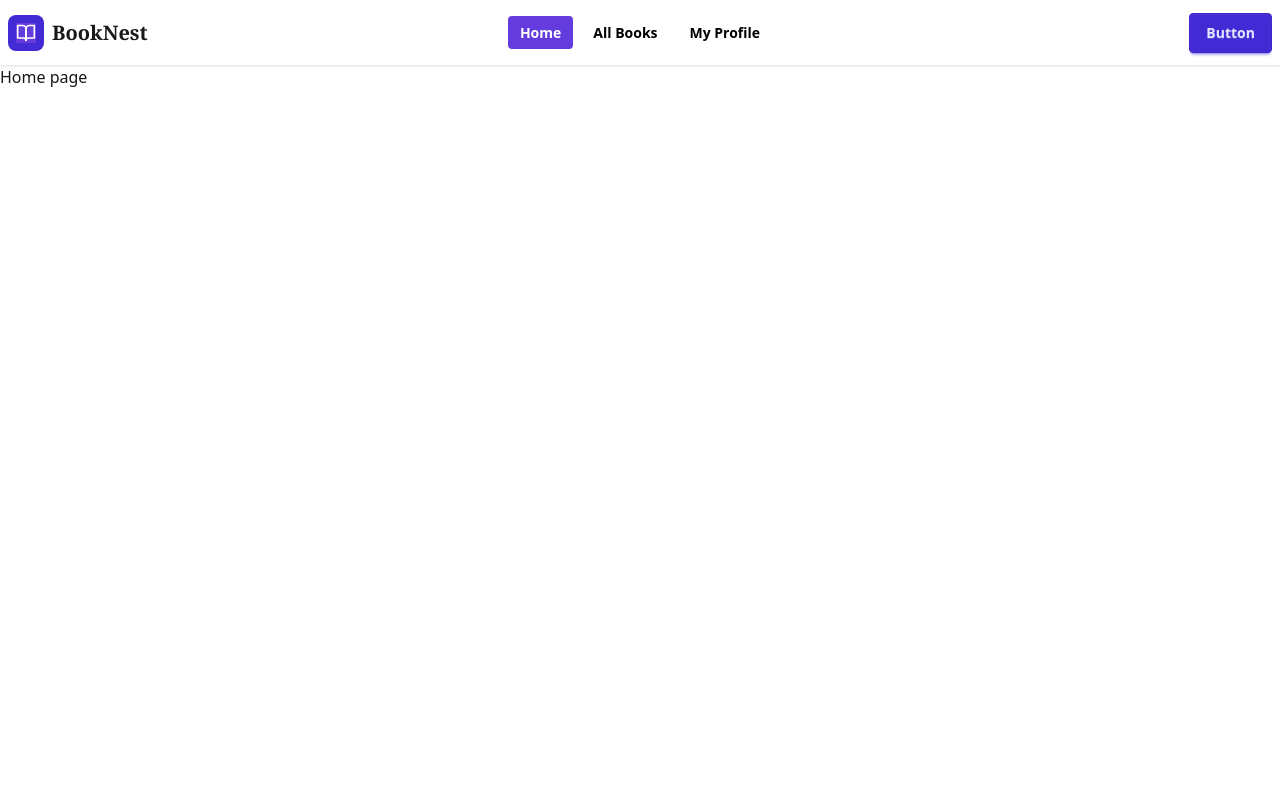
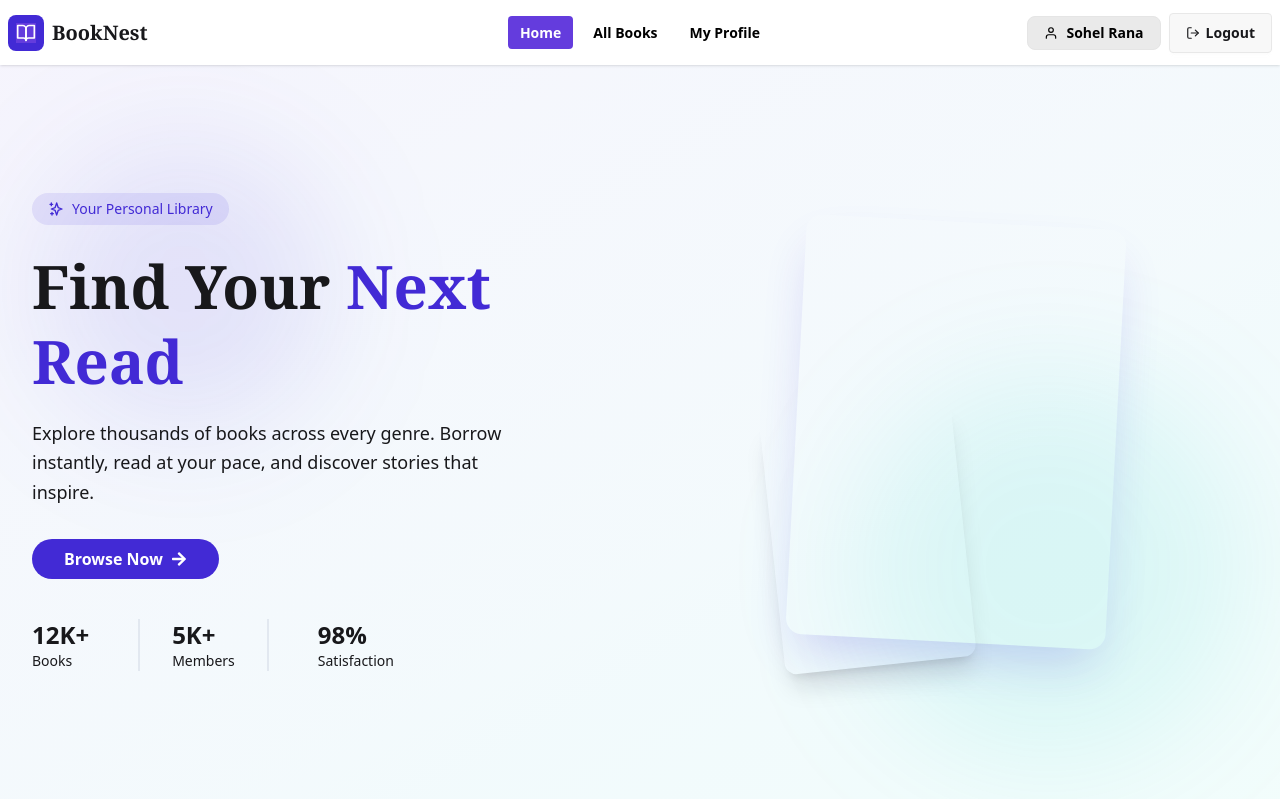
Before and after one commit to soheldev-codes/BookNest, a Next.js app: page / in a window 1280 px wide. Built offline with nearby package versions, Linux system fonts and the light colour scheme.

Commit message:
banner design done

```diff
--- a/next.config.mjs
+++ b/next.config.mjs
@@ -1,6 +1,16 @@
 /** @type {import('next').NextConfig} */
 const nextConfig = {
-  /* config options here */
+   images: {
+    remotePatterns: [
+      {
+        protocol: 'https',
+        hostname: '/**',
+        port: '',
+        pathname: '/**',
+        search: '',
+      },
+    ],
+  },
 };
 
 export default nextConfig;
--- a/package.json
+++ b/package.json
@@ -9,6 +9,7 @@
     "lint": "eslint"
   },
   "dependencies": {
+    "framer-motion": "^12.38.0",
     "next": "16.2.4",
     "react": "19.2.4",
     "react-dom": "19.2.4",
--- a/src/app/page.js
+++ b/src/app/page.js
@@ -1,9 +1,10 @@
+import Banner from "@/components/Banner/Banner";
 
 
 export default function Home() {
   return (
     <div>
-      Home page
+      <Banner/>
     </div>
   );
 }
--- /dev/null
+++ b/src/components/Banner/Banner.jsx
@@ -0,0 +1,93 @@
+"use client";
+import Link from "next/link";
+import React from "react";
+import { FaArrowRight } from "react-icons/fa";
+import { HiOutlineSparkles } from "react-icons/hi";
+import { motion } from "framer-motion";
+import Image from "next/image";
+
+const Banner = () => {
+  return (
+    <div className="relative overflow-hidden bg-gradient-to-br from-primary/5 via-background to-accent/5">
+      {/* Decorative elements */}
+      <div className="absolute top-20 left-10 w-72 h-72 bg-primary/10 rounded-full blur-3xl" />
+      <div className="absolute bottom-10 right-10 w-96 h-96 bg-accent/10 rounded-full blur-3xl" />
+
+      <div className="relative max-w-7xl mx-auto px-4 sm:px-6 lg:px-8 py-20 md:py-32">
+        <div className="grid md:grid-cols-2 gap-12 items-center">
+          <motion.div
+            initial={{ opacity: 0, x: -30 }}
+            animate={{ opacity: 1, x: 0 }}
+            transition={{ duration: 0.6 }}
+          >
+            <div className="inline-flex items-center gap-2 px-4 py-1.5 bg-primary/10 rounded-full text-primary text-sm font-medium mb-6">
+              <HiOutlineSparkles className="w-4 h-4" />
+              Your Personal Library
+            </div>
+            <h1 className="font-serif text-4xl sm:text-5xl lg:text-6xl font-bold text-foreground leading-tight">
+              Find Your <span className="text-primary">Next Read</span>
+            </h1>
+            <p className="mt-5 text-lg text-muted-foreground leading-relaxed max-w-lg">
+              Explore thousands of books across every genre. Borrow instantly,
+              read at your pace, and discover stories that inspire.
+            </p>
+            <div className="mt-8 flex flex-wrap gap-4">
+              <Link href="/books">
+                <button className="bg-primary hover:bg-primary/90 text-white rounded-full px-8 gap-2 group flex items-center py-2 font-semibold cursor-pointer ">
+                  Browse Now
+                  <FaArrowRight className="w-4 h-4 group-hover:translate-x-1 transition-transform" />
+                </button>
+              </Link>
+            </div>
+            <div className="mt-10 flex items-center gap-6">
+              <div>
+                <p className="text-2xl font-bold text-foreground">12K+</p>
+                <p className="text-sm text-muted-foreground">Books</p>
+              </div>
+              <div className="w-px h-10 bg-border" />
+              <div className="border-x-2 px-8 border-slate-200">
+                <p className="text-2xl font-bold text-foreground">5K+</p>
+                <p className="text-sm text-muted-foreground">Members</p>
+              </div>
+              <div className="w-px h-10 bg-border" />
+              <div>
+                <p className="text-2xl font-bold text-foreground">98%</p>
+                <p className="text-sm text-muted-foreground">Satisfaction</p>
+              </div>
+            </div>
+          </motion.div>
+
+          <motion.div
+            initial={{ opacity: 0, x: 30 }}
+            animate={{ opacity: 1, x: 0 }}
+            transition={{ duration: 0.6, delay: 0.2 }}
+            className="hidden md:flex justify-center"
+          >
+            <div className="relative">
+              <div className="w-80 h-[420px] rounded-2xl overflow-hidden shadow-2xl shadow-primary/20 rotate-3 hover:rotate-0 transition-transform duration-500">
+                {/* <Image
+                  src="https://images.unsplash.com/photo-1512820790803-83ca734da794?w=600&q=80"
+                  alt="Books"
+                  className="w-full h-full object-cover"
+                  width={300}
+                  height={300}
+                /> */}
+              </div>
+              <div className="absolute -bottom-6 -left-6 w-48 h-64 rounded-xl overflow-hidden shadow-xl -rotate-6 hover:rotate-0 transition-transform duration-500">
+                {/* <Image
+                  src="https://images.unsplash.com/photo-1544716278-ca5e3f4abd8c?w=400&q=80"
+                  alt="Reading"
+                  className="w-full h-full object-cover"
+                  width={300}
+                  height={300}
+                /> */}
+              </div>
+            </div>
+          </motion.div>
+        </div>
+      </div>
+    </div>
+  );
+};
+
+export default Banner;
--- a/src/components/shared/Navbar/Navbar.jsx
+++ b/src/components/shared/Navbar/Navbar.jsx
@@ -2,7 +2,7 @@
 
 import Link from "next/link";
 import { usePathname } from "next/navigation";
-import { FiBookOpen } from "react-icons/fi";
+import { FiBookOpen, FiLogIn, FiLogOut, FiUser } from "react-icons/fi";
 
 const Navbar = () => {
   const pathname = usePathname();
@@ -13,8 +13,9 @@ const Navbar = () => {
     { label: "My Profile", path: "/profile" },
   ];
 
-  // ✅ Active checker function
   const isActive = (path) => pathname === path;
+
+  const user = true;
 
   return (
     <div className="bg-base-100 shadow-sm">
@@ -90,7 +91,20 @@ const Navbar = () => {
 
         {/* RIGHT */}
         <div className="navbar-end">
-          <button className="btn btn-primary">Button</button>
+          {user ? (
+            <>
+              <div className="badge badge-soft py-4 px-4 text-black font-semibold mr-2">
+                <FiUser /> Sohel Rana
+              </div>
+              <button className="btn ">
+                <FiLogOut /> Logout
+              </button>
+            </>
+          ) : (
+            <button className="btn btn-primary">
+              <FiLogIn /> Login
+            </button>
+          )}
         </div>
       </div>
     </div>
```
Also changed, not shown: 1 other file (tests, documents, lock files or other folders).
